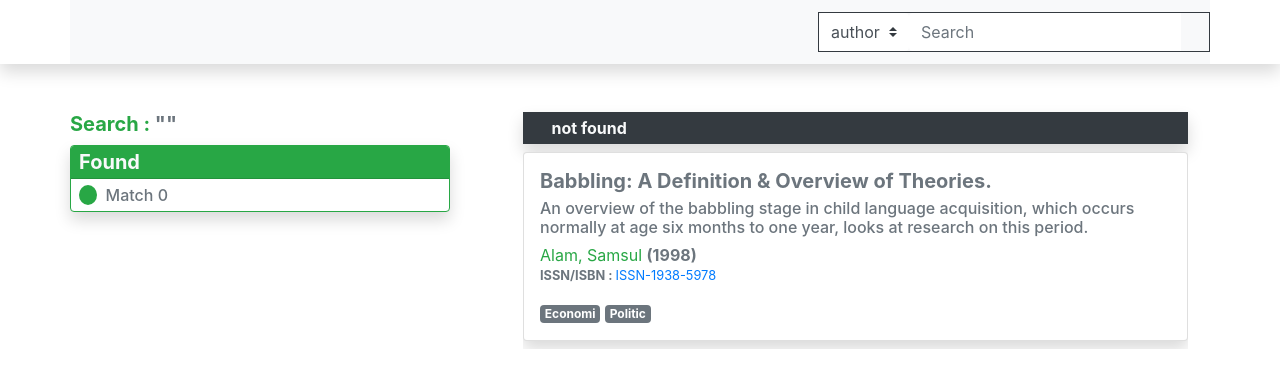
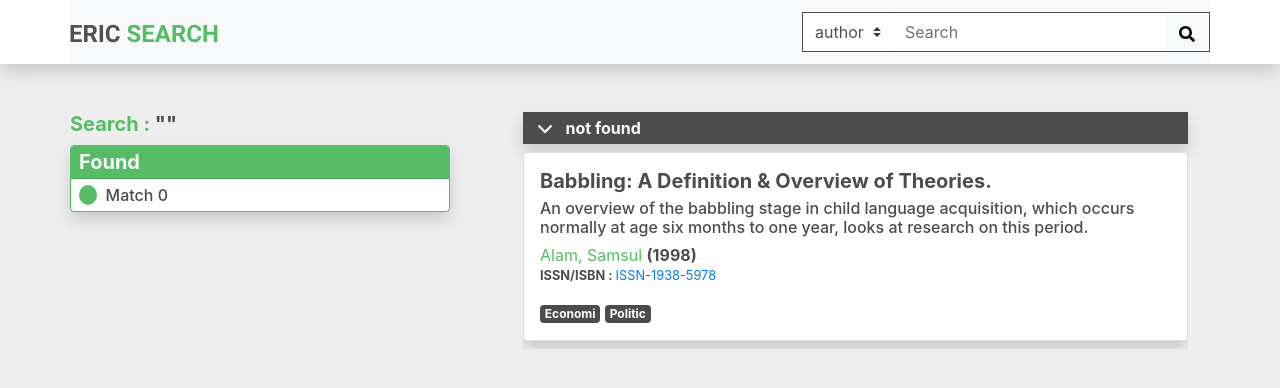
Before and after one commit to ericsearch11/ericsearch11, a website: page index.html in a window 1280 px wide. Drawn offline with nearby package versions, Linux system fonts and the light colour scheme; the site is published under a folder, as on GitHub Pages, so addresses that start at the root find nothing; no server answers.

Commit message:
fix page 3

```diff
--- a/index.html
+++ b/index.html
@@ -12,7 +12,7 @@
       integrity="sha384-Vkoo8x4CGsO3+Hhxv8T/Q5PaXtkKtu6ug5TOeNV6gBiFeWPGFN9MuhOf23Q9Ifjh"
       crossorigin="anonymous"
     />
-    <link rel="stylesheet" href="/style/style.css" />
+    <link rel="stylesheet" href="style/style.css" />
   </head>
   <body>
     <!-- Header -->
@@ -23,7 +23,7 @@
           style="height: 64px;"
         >
           <a class="navbar-brand">
-            <img src="/img/logo.svg" alt="" class="logo" />
+            <img src="img/logo.svg" alt="" class="logo" />
           </a>
           <form class="form-inline border border-dark" id="form_search">
             <select
@@ -56,7 +56,7 @@
                 type="submit"
                 style="border: none; background: none;"
               >
-                <img src="/img/search.svg" alt="" width="16" />
+                <img src="img/search.svg" alt="" width="16" />
               </button>
             </div>
           </form>
@@ -105,7 +105,7 @@
               style="height: 32px"
             >
               <div class="col-12">
-                <img src="/img/dropdown.svg" alt="" />
+                <img src="img/dropdown.svg" alt="" />
                 &nbsp;&nbsp;<strong class="found">not found</strong>
               </div>
             </div>
@@ -163,6 +163,6 @@
     ></script>
 
     <!-- custom js -->
-    <script src="/js/bundle.js"></script>
+    <script src="js/bundle.js"></script>
   </body>
 </html>
```
